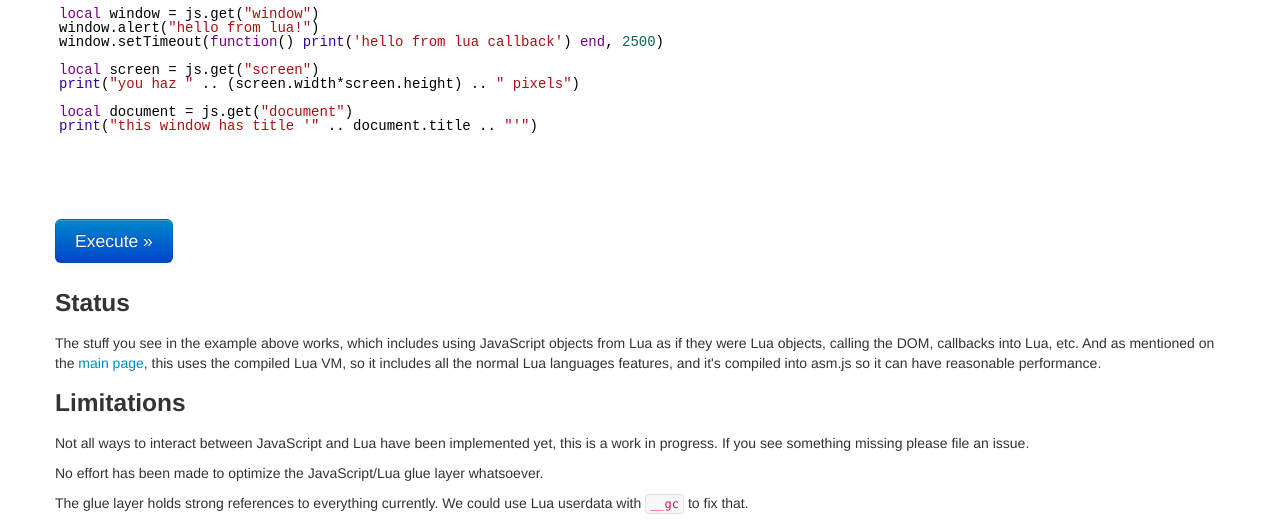
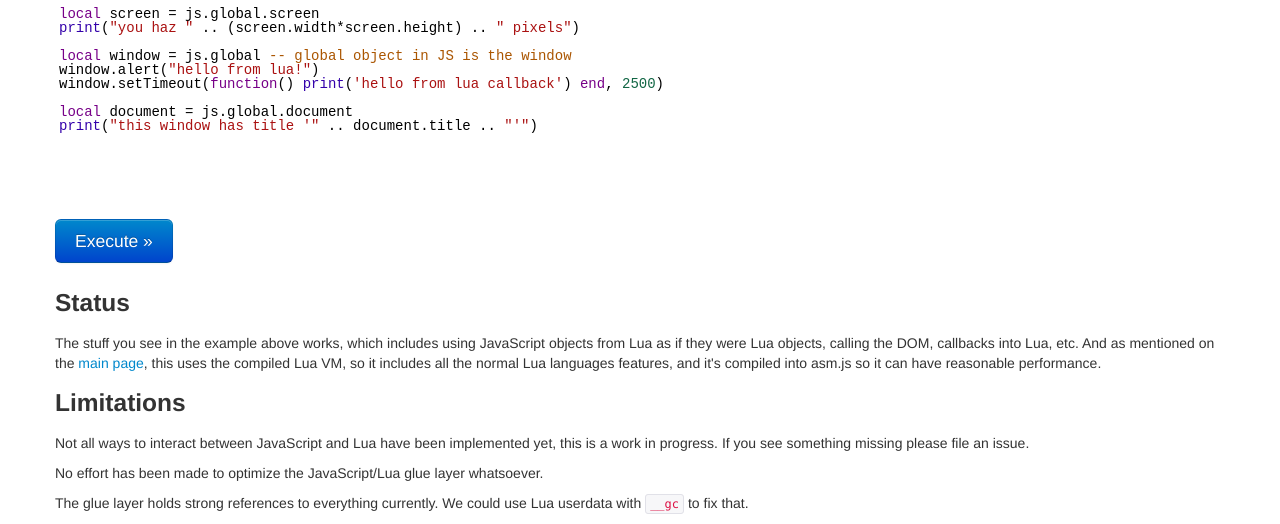
Before and after one commit to daurnimator/lua.vm.js, a plain HTML site: page repl.html in a window 1280 px wide. Shown: the part 351-875 px from the top of the page. Drawn offline with Linux system fonts and the light colour scheme; no server answers.

Commit message:
js.global

```diff
--- a/repl.html
+++ b/repl.html
@@ -64,14 +64,14 @@ print(js.run('[0,1,2,3,4,5][3]')) -- Run JS from Lua
 
 -- Interact with the page using Lua
 
-local window = js.get("window")
+local screen = js.global.screen
+print("you haz " .. (screen.width*screen.height) .. " pixels")
+
+local window = js.global -- global object in JS is the window
 window.alert("hello from lua!")
 window.setTimeout(function() print('hello from lua callback') end, 2500)
 
-local screen = js.get("screen")
-print("you haz " .. (screen.width*screen.height) .. " pixels")
-
-local document = js.get("document")
+local document = js.global.document
 print("this window has title '" .. document.title .. "'")
 </textarea>
         </div>
@@ -117,6 +117,8 @@ function executeLua(code, clear) {
   if (clear) outputElement.innerHTML = '';
   ccall('lua_execute', null, ['string'], [code]);
 }
+
+var theGlobal = this;
 </script>
 
 <script src="lua/src/emlua_shell.js"></script>
```
Also changed, not shown: 1 other file.
